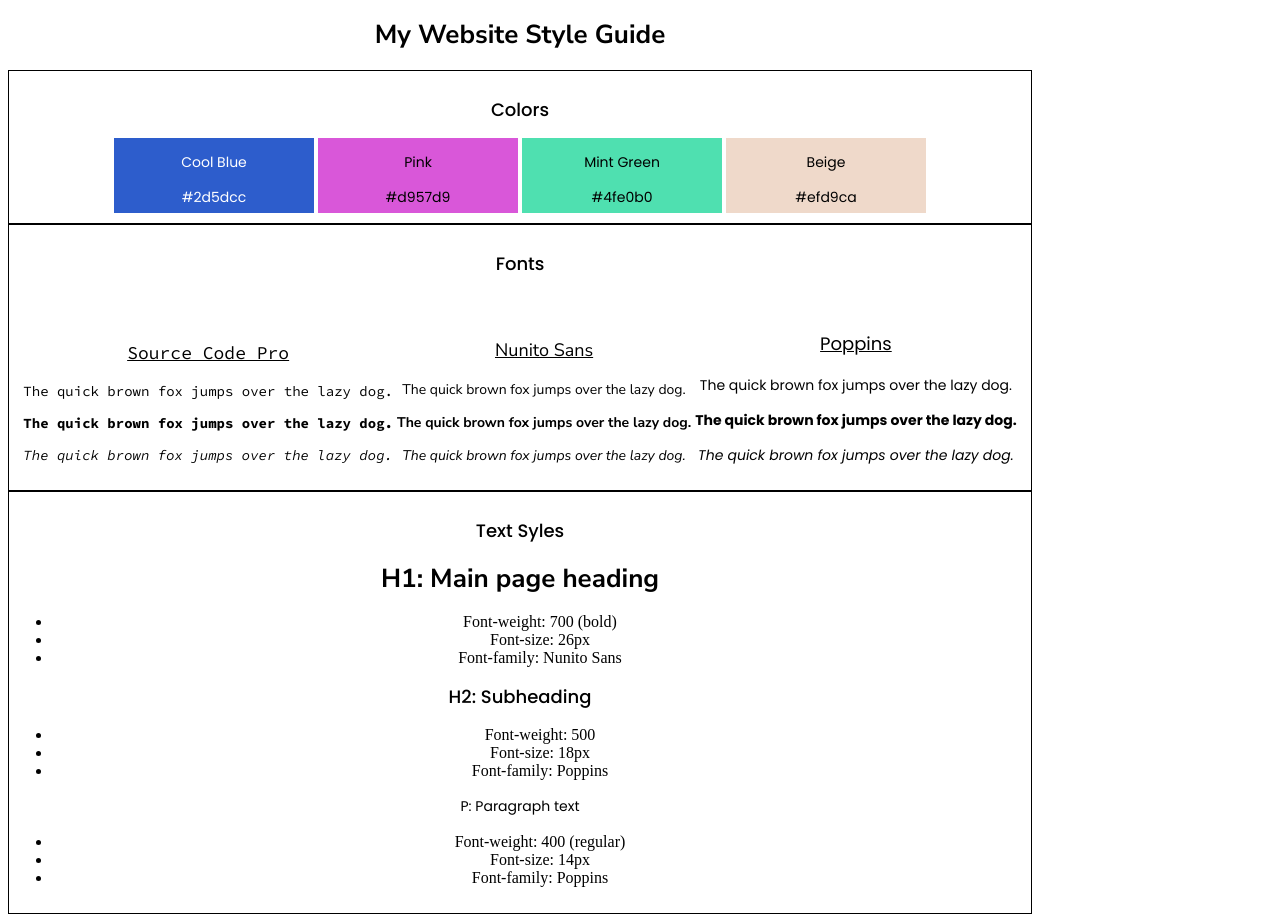
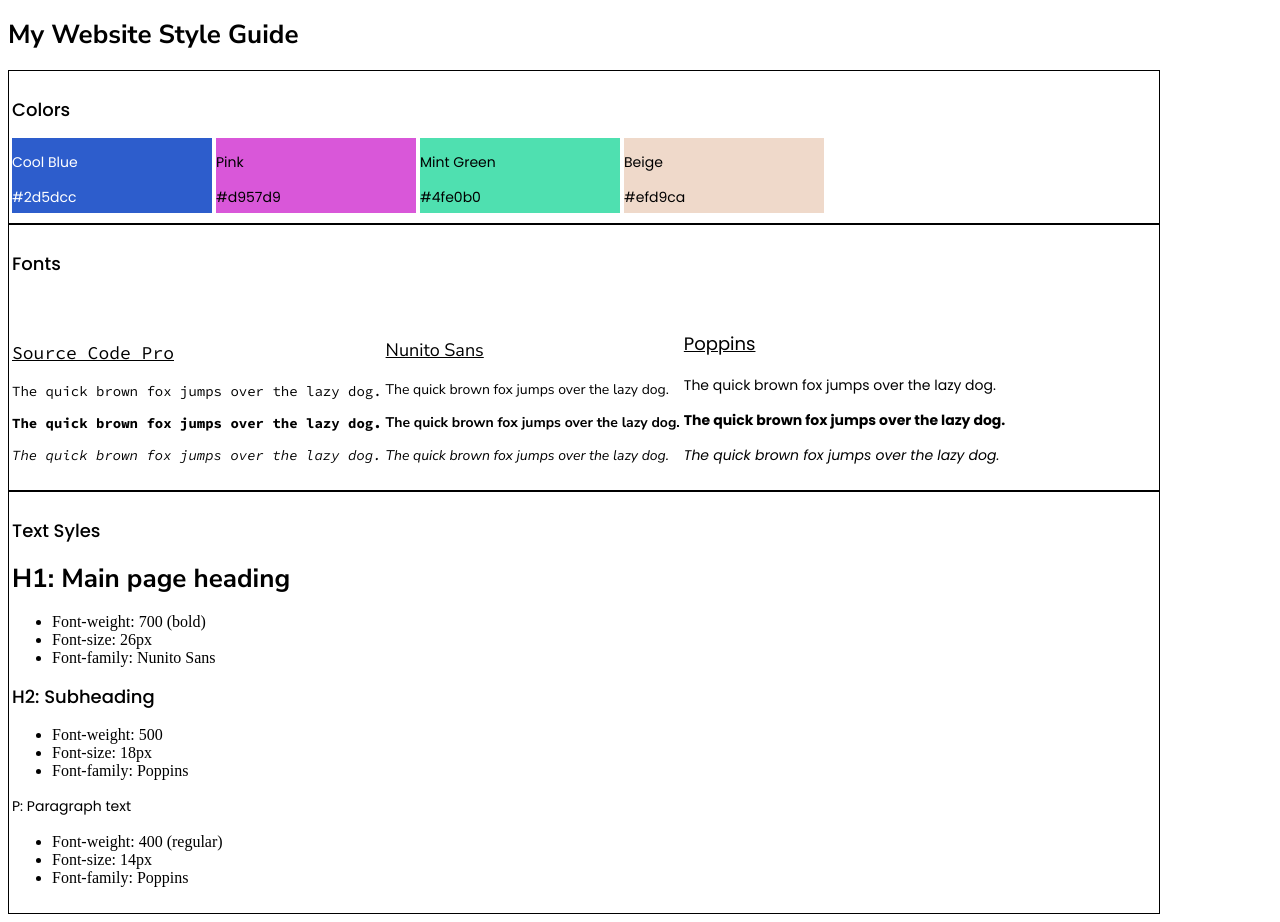
Before and after one commit to benjaminmichaelhansen/website_styleguide, a plain HTML site: page index.html in a window 1280 px wide. Drawn offline with Linux system fonts and the light colour scheme.

Commit message:
changed overall sheet to be 90% and not centered

```diff
--- a/styles.css
+++ b/styles.css
@@ -1,6 +1,5 @@
 body {
-    text-align: center;
-    width: 80%;
+    width: 90%;
 }
 h1 {
     Font-weight: 700;
```
